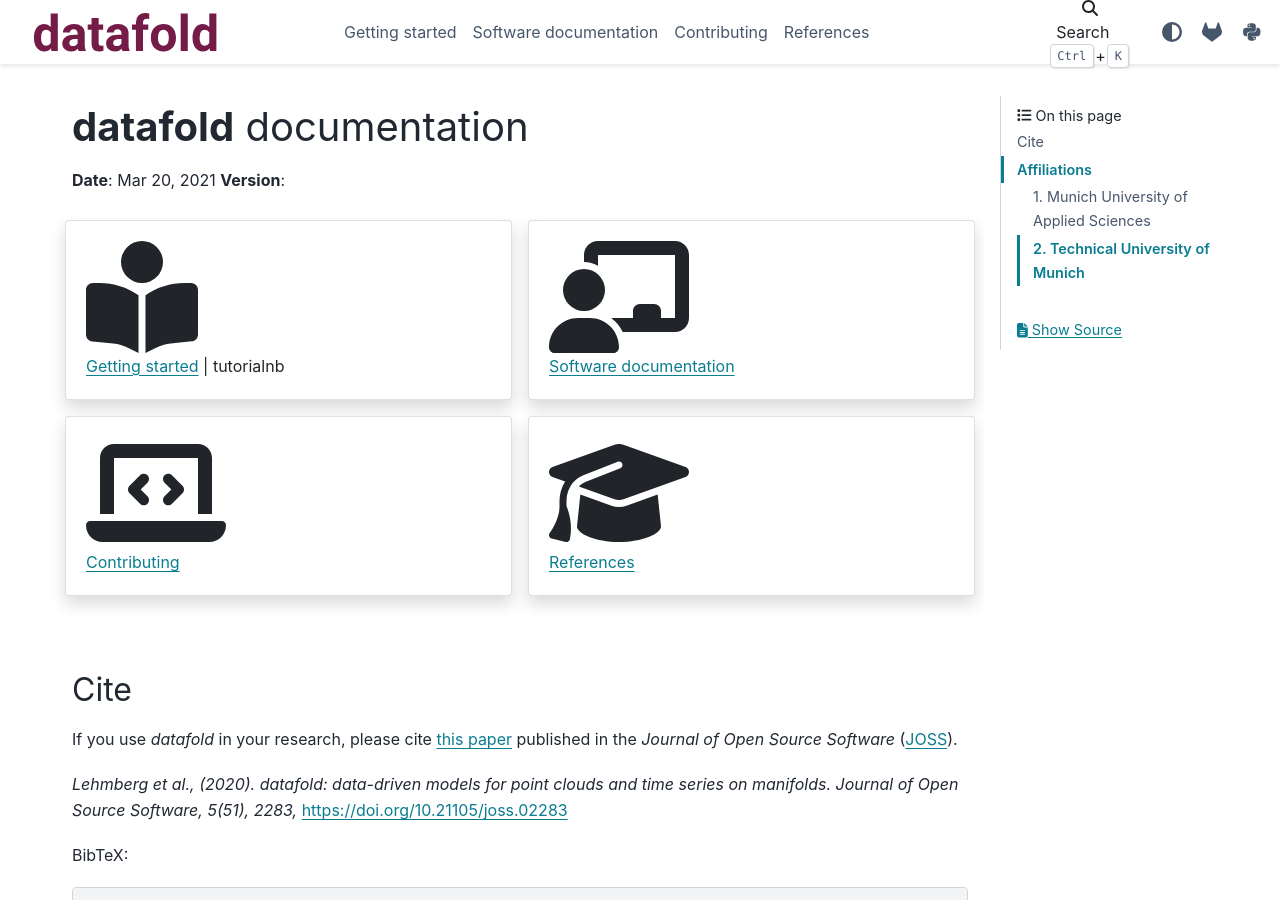
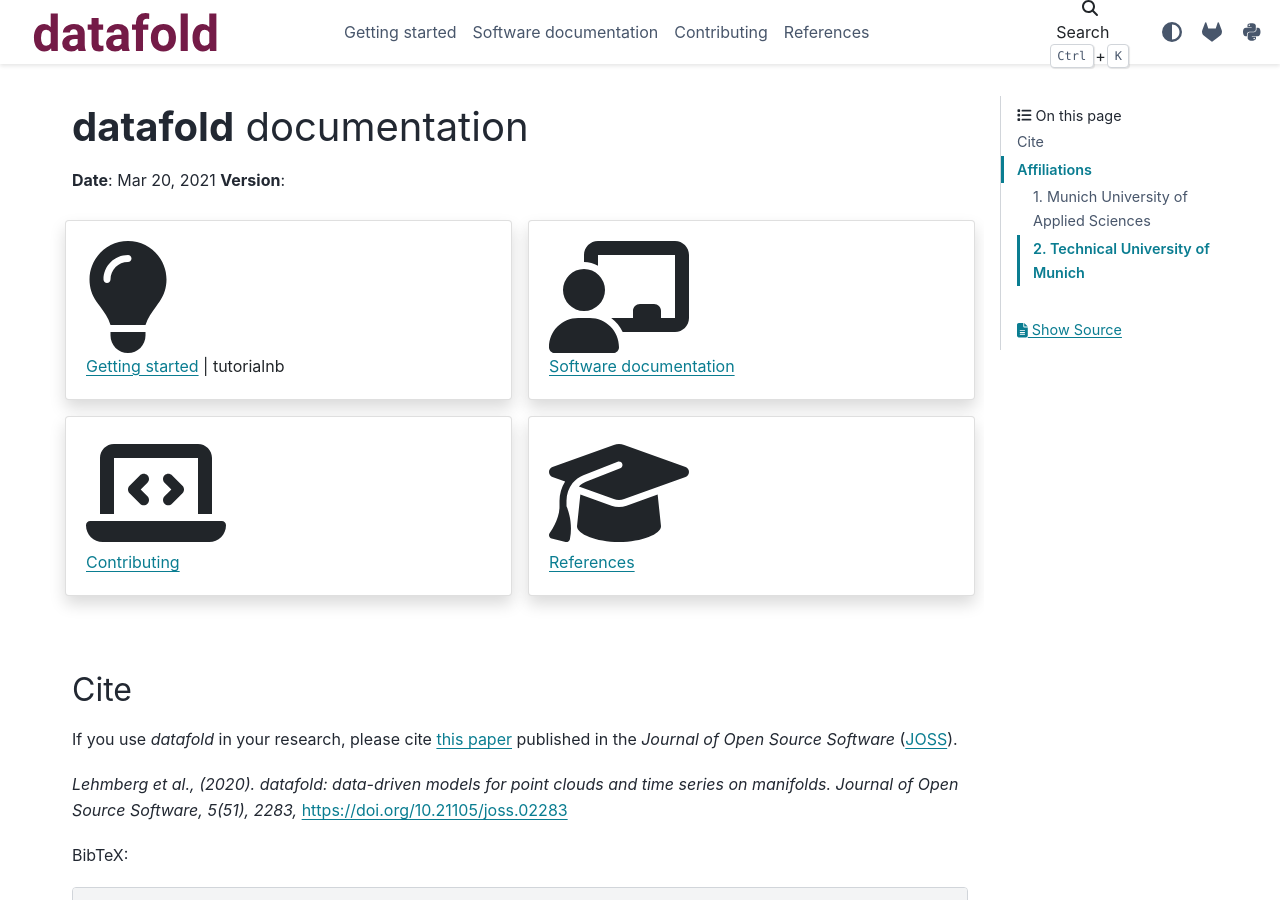
Before and after one commit to datafold-dev/datafold, a Sphinx documentation site: the page built from doc/source/index.rst, in a window 1280 px wide and 900 px high. Built offline with Sphinx 7.4.7 and the PyData theme 0.15.4, drawn with Linux system fonts in a browser that asks for light colours; formulas are drawn with MathJax 3; pages that are not in the unit, such as notebooks, are missing from menus; the version number could not be read and is left out.

Commit message:
add sphinx panels

```diff
--- a/doc/source/index.rst
+++ b/doc/source/index.rst
@@ -22,7 +22,7 @@
 
     .. raw:: html
 
-        <div class="tutorials"><i class="fas fa-book-reader fa-7x"></i></i></div>
+        <div class="tutorials"><i class="fas fa-lightbulb fa-7x"></i></i></div>
 
     :ref:`gettingstarted` | :ref:`tutorialnb`
 
--- a/requirements-dev.txt
+++ b/requirements-dev.txt
@@ -16,5 +16,6 @@
 scikit-optimize>=0.8.1,<0.9.0
 sphinx-autodoc-typehints==1.11.1
 sphinx-automodapi==0.13
+sphinx-panels==0.5.2
 sphinx>=3.4.0,<4.0.0
 sphinxcontrib-bibtex==2.2.0
```
